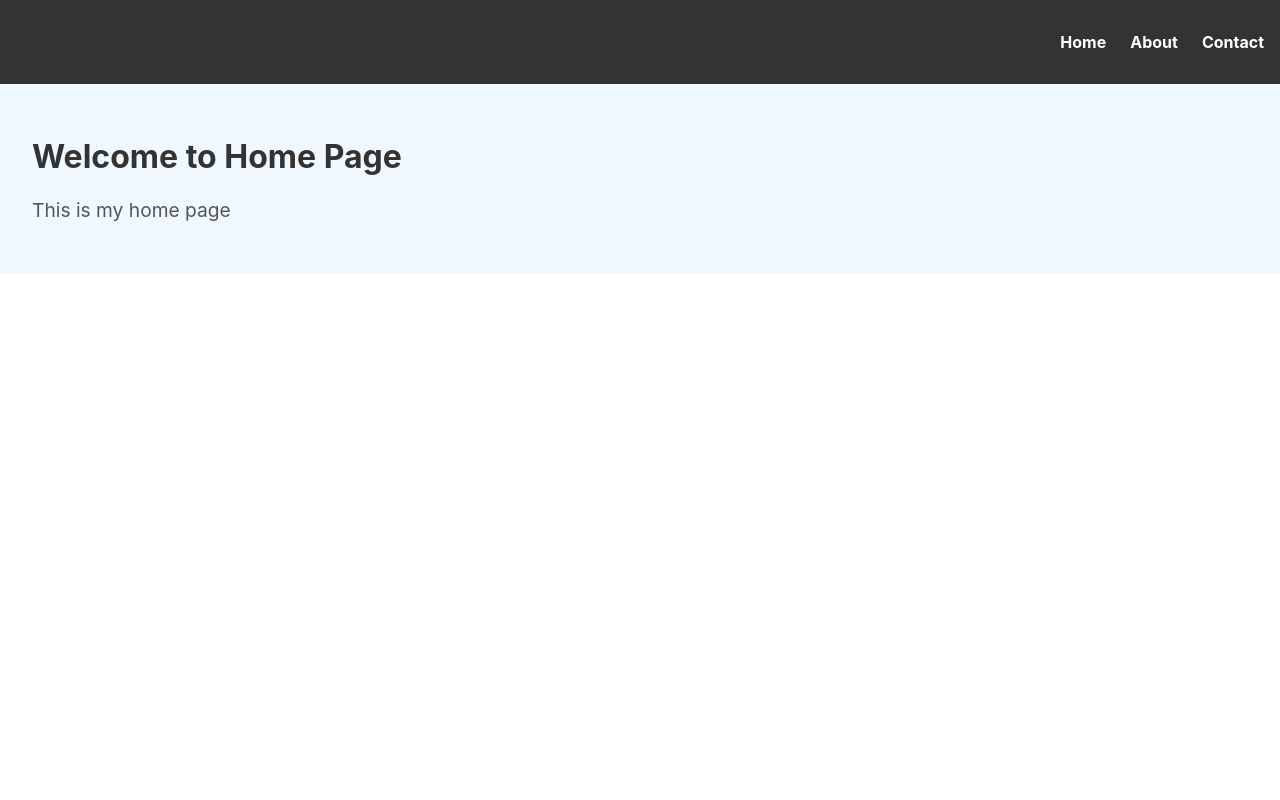
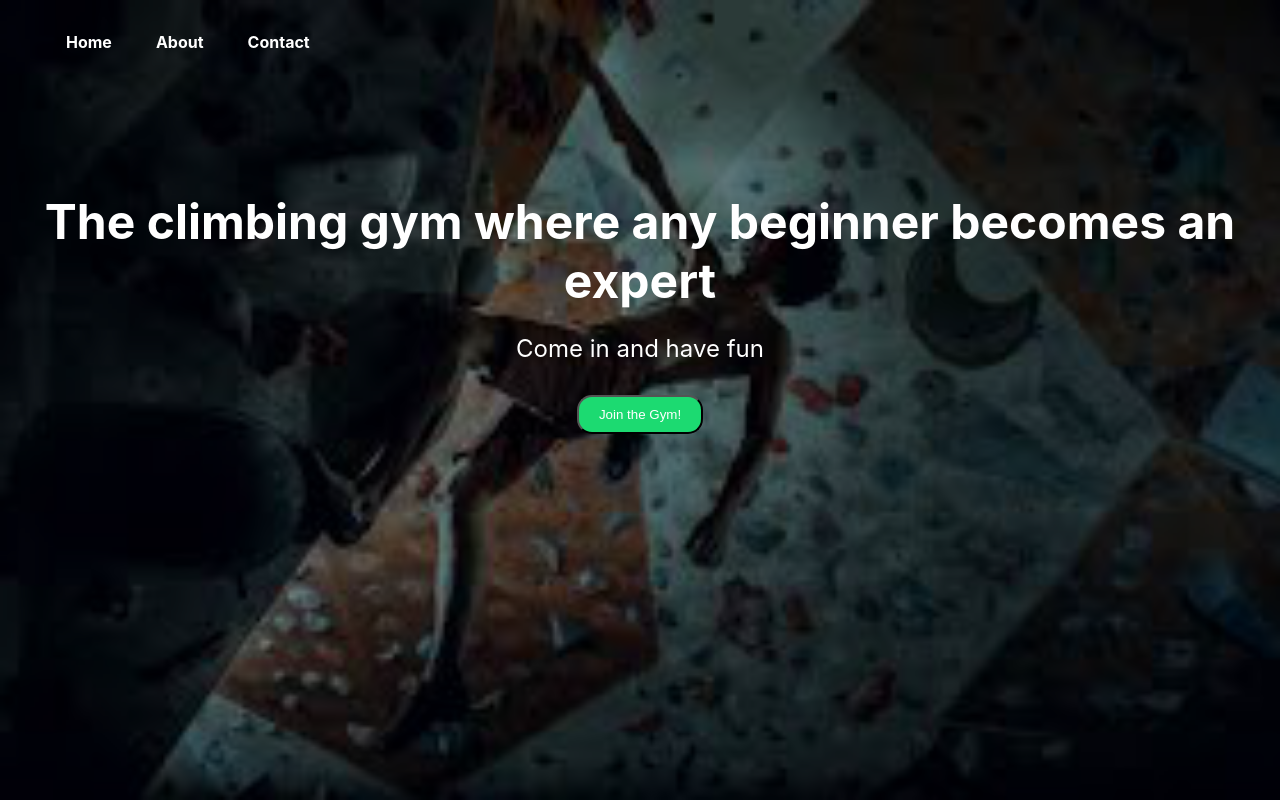
Before and after one commit to JaimeM099/BonsaiProj, a React (Create React App) app: page / in a window 1280 px wide. Built offline with nearby package versions, Linux system fonts and the light colour scheme.

Commit message:
Added new files, did changes as well

```diff
--- a/src/components/NavBar.css
+++ b/src/components/NavBar.css
@@ -1,24 +1,26 @@
 .navbar{
-    background-color: #333;
+    position: absolute;
+    top: 0;
+    /* width: 100%; need to figure this out */
     padding: 1rem;
     display: flex;
     justify-content: flex-end;
+    z-index: 10;
 }
 
 .nav-links {
     list-style: none;
     display: flex;
     gap: 1.5rem;
-    /* margin: 0; will use later
-    padding: 0; will use later */
 }
 
 .nav-links a {
     text-decoration: none;
     color: white;
     font-weight: bold;
+    padding: 10px;
 }
 
 .nav-links a:hover {
-    color: #00bcd4;
+    color: #1cda71;
 }
--- a/src/pages/Home.css
+++ b/src/pages/Home.css
@@ -1,13 +1,50 @@
-.home {
-    padding: 2rem;
-    background-color: #f0f8ff
+.hero-section {
+    position: relative;
+    height: 100vh;
+    width: 100vw;
+    background-image: url('../../public/Indoor.png');
+    background-size: cover;
+    background-position: center;
+    display: flex;
+    align-items: center;
+    justify-content: center;
 }
 
-.home h1 {
-    color: #333;
+.overlay {
+    position: absolute;
+    top: 0;
+    left: 0;
+    right: 0;
+    bottom: 0;
+    background-color: rgba(0, 0, 0, 0.5); /*Dark overlay for background image */
+    z-index: 1;
 }
 
-.home p {
-    font-size: 1.2rem;
-    color: #555;
+.hero-content {
+    color: white;
+    text-align: center;
+    z-index: 2;
 }
+
+.hero-content h1 {
+    padding-top: 10rem;
+    font-size: 3rem;
+    margin-bottom: 1rem;
+}
+
+.hero-content p {
+    font-size: 1.5rem;
+    margin-bottom: 2rem;
+}
+
+.gym-btn {
+    background-color: #1cda71;
+    color: white;
+    padding: 10px 20px;
+    border-radius: 15px;
+    cursor: pointer;
+}
+
+.gym-btn:hover {
+    background-color: #17a456;
+}
--- a/src/pages/Home.js
+++ b/src/pages/Home.js
@@ -3,10 +3,15 @@ import './Home.css'
 
 const Home = () => {
     return (
-        <div className="home">
-            <h1>Welcome to Home Page</h1>
-            <p>This is my home page</p>
-        </div>
+            <div className="hero-section">
+                <div className="overlay">
+                    <div className="hero-content">
+                        <h1>The climbing gym where any beginner becomes an expert</h1>
+                        <p>Come in and have fun</p>
+                        <button className="gym-btn">Join the Gym!</button>
+                    </div>
+                </div>
+            </div>
     );
 };
 
```
Also changed, not shown: src/(auth)/Login.js (added, +11 -0 lines), public/Indoor.png (added), src/App.js (indentation only).
